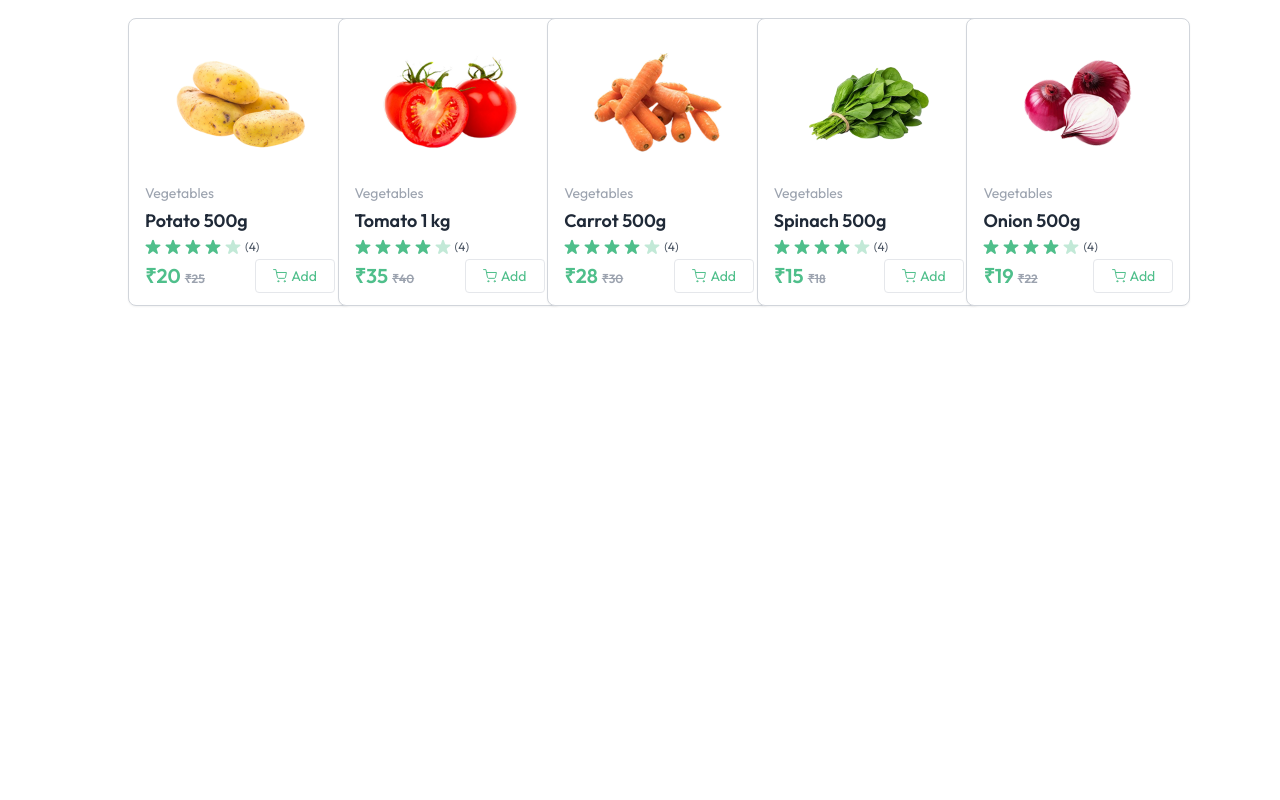
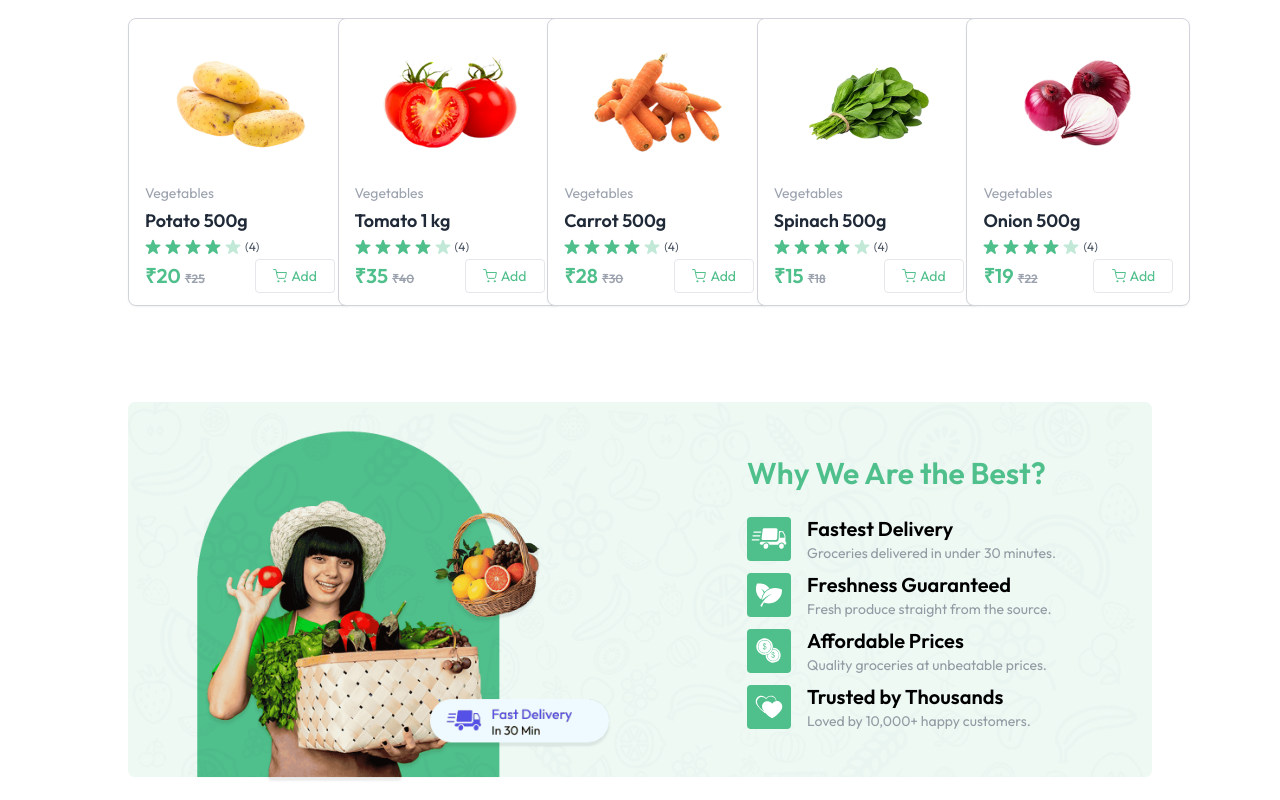
Before and after one commit to rameshwar8767/GreenCart, a React (Vite) app in the folder frontend/: page / in a window 1280 px wide. Shown: the part 926-1726 px from the top of the page. Before the commit the page ends 1248 px from the top, so only its background shows below. Built offline with nearby package versions, Linux system fonts and the light colour scheme.

Commit message:
feat: Add BottomBanner component and integrate it into Home page layout

```diff
--- /dev/null
+++ b/frontend/src/components/BottomBanner.jsx
@@ -0,0 +1,30 @@
+import React from 'react'
+import { assets, features } from '../assets/assets'
+
+const BottomBanner = () => {
+  return (
+    <div className='relative mt-24'>
+      <img className='w-full hidden md:block' src={assets.bottom_banner_image} alt="banner " />
+      <img className='w-full  md:hidden' src={assets.bottom_banner_image_sm} alt="banner " />
+
+      <div className='absolute inset-0 flex flex-col items-center md:justify-center md:items-end pt-16 md:pt-0 md:pr-24'>
+        <div>
+            <h1 className='text-2xl md:text-3xl font-semibold text-primary mb-6'>Why We Are the Best?</h1>
+
+            {features.map((feature,index)=>(
+                <div className='flex items-center gap-4 mt-2' key={index}>
+                    <img className='md:w-11 w-9' src={feature.icon} alt={feature.title} />
+                    <div>
+                        <h3 className='text-lg md:text-xl font-semibold'>{feature.title}</h3>
+                        <p className='text-gray-500/70 text-xs md:text-sm '>{feature.description}</p>
+                    </div>
+
+                </div>
+            ))}
+        </div>
+      </div>
+    </div>
+  )
+}
+
+export default BottomBanner
--- a/frontend/src/pages/Home.jsx
+++ b/frontend/src/pages/Home.jsx
@@ -2,6 +2,7 @@ import React from 'react'
 import MainBanner from '../components/MainBanner'
 import Categories from '../components/Categories'
 import BestSellers from '../components/BestSellers'
+import BottomBanner from '../components/BottomBanner'
 
 const Home = () => {
   return (
@@ -9,6 +10,7 @@ const Home = () => {
       <MainBanner/>
       <Categories/>
       <BestSellers/>
+      <BottomBanner/>
     </div>
   )
 }
--- a/frontend/tailwind.config.js
+++ b/frontend/tailwind.config.js
@@ -10,6 +10,7 @@ export default {
         primary: 'var(--color-primary)',
         'primary-dull': 'var(--color-primary-dull)',
       },
+
     }, // 🛠️ this closing brace was missing
   },
   plugins: [],
```
